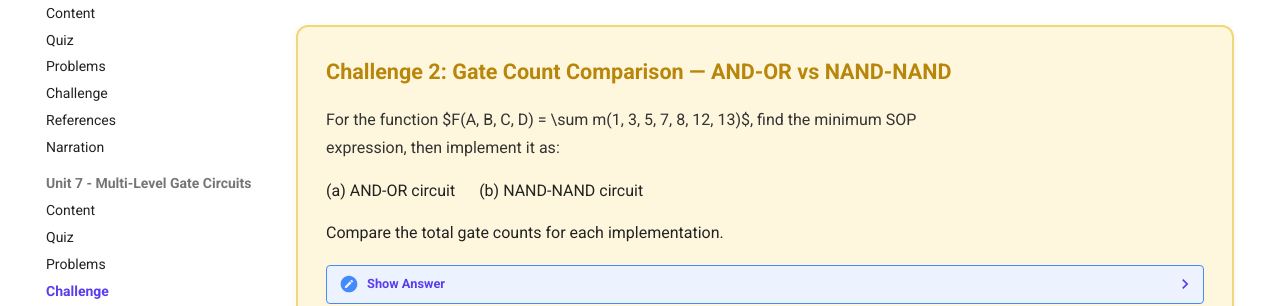
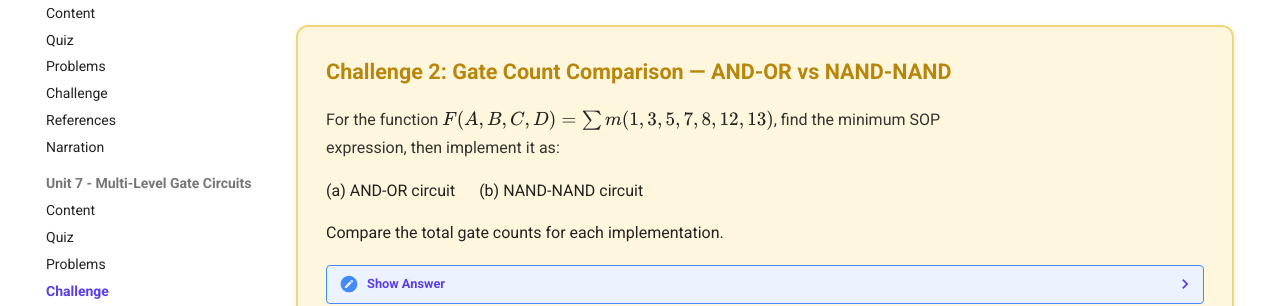
Before and after one commit to Nati-123/intelligent-textbook-ee2301, an MkDocs documentation site: the page built from docs/unit7-multi-level-gates/challenge.md, in a window 1280 px wide and 900 px high, scrolled down 656 px. Shown: the part 153-459 px from the top of the window. Built offline with MkDocs 1.6.1 and Material for MkDocs 9.7.7, drawn with Linux system fonts in a browser that asks for light colours; part of the change alters nothing that is shown.

Commit message:
Fix math rendering in Unit 7 challenge: add markdown attribute to p tags containing inline math
Co-Authored-By: Claude Opus 4.6 <noreply@anthropic.com>

```diff
--- a/docs/unit7-multi-level-gates/challenge.md
+++ b/docs/unit7-multi-level-gates/challenge.md
@@ -44,7 +44,7 @@ $$F = (AB + CD)(E + FG)$$
 
 <p style="color: #B8860B; font-weight: 700; font-size: 1.08rem; margin-top: 0; margin-bottom: 14px;">Challenge 2: Gate Count Comparison — AND-OR vs NAND-NAND</p>
 
-<p style="color: #333; line-height: 1.75;">For the function $F(A, B, C, D) = \sum m(1, 3, 5, 7, 8, 12, 13)$, find the minimum SOP expression, then implement it as:</p>
+<p style="color: #333; line-height: 1.75;" markdown>For the function $F(A, B, C, D) = \sum m(1, 3, 5, 7, 8, 12, 13)$, find the minimum SOP expression, then implement it as:</p>
 
 (a) AND-OR circuit &emsp; (b) NAND-NAND circuit
 
@@ -91,7 +91,7 @@ State the original literal count and the reduced literal count.
 <summary style="color: #5A3EED; font-weight: 700; cursor: pointer;">Show Answer</summary>
 <div style="background: #E7F7E7; border: 2px solid #81C784; border-radius: 10px; padding: 18px 22px; margin-top: 10px;" markdown>
 
-<p style="color: #2E7D32; font-weight: 700; margin-top: 0;">Original literal count: $4 + 4 + 4 + 4 + 4 = 20$ literals</p>
+<p style="color: #2E7D32; font-weight: 700; margin-top: 0;" markdown>Original literal count: $4 + 4 + 4 + 4 + 4 = 20$ literals</p>
 
 **Factored form:**
 
@@ -120,7 +120,7 @@ $$F = (A + B)(\overline{C} + D)$$
 <summary style="color: #5A3EED; font-weight: 700; cursor: pointer;">Show Answer</summary>
 <div style="background: #E7F7E7; border: 2px solid #81C784; border-radius: 10px; padding: 18px 22px; margin-top: 10px;" markdown>
 
-<p style="color: #2E7D32; font-weight: 700; margin-top: 0;">NOR implementation using $X \cdot Y = \overline{\overline{X} + \overline{Y}}$:</p>
+<p style="color: #2E7D32; font-weight: 700; margin-top: 0;" markdown>NOR implementation using $X \cdot Y = \overline{\overline{X} + \overline{Y}}$:</p>
 
 - Gate 1: $A \text{ NOR } B = \overline{A+B}$
 - Gate 2: $C \text{ NOR } C = \overline{C}$ (inverter)
```
